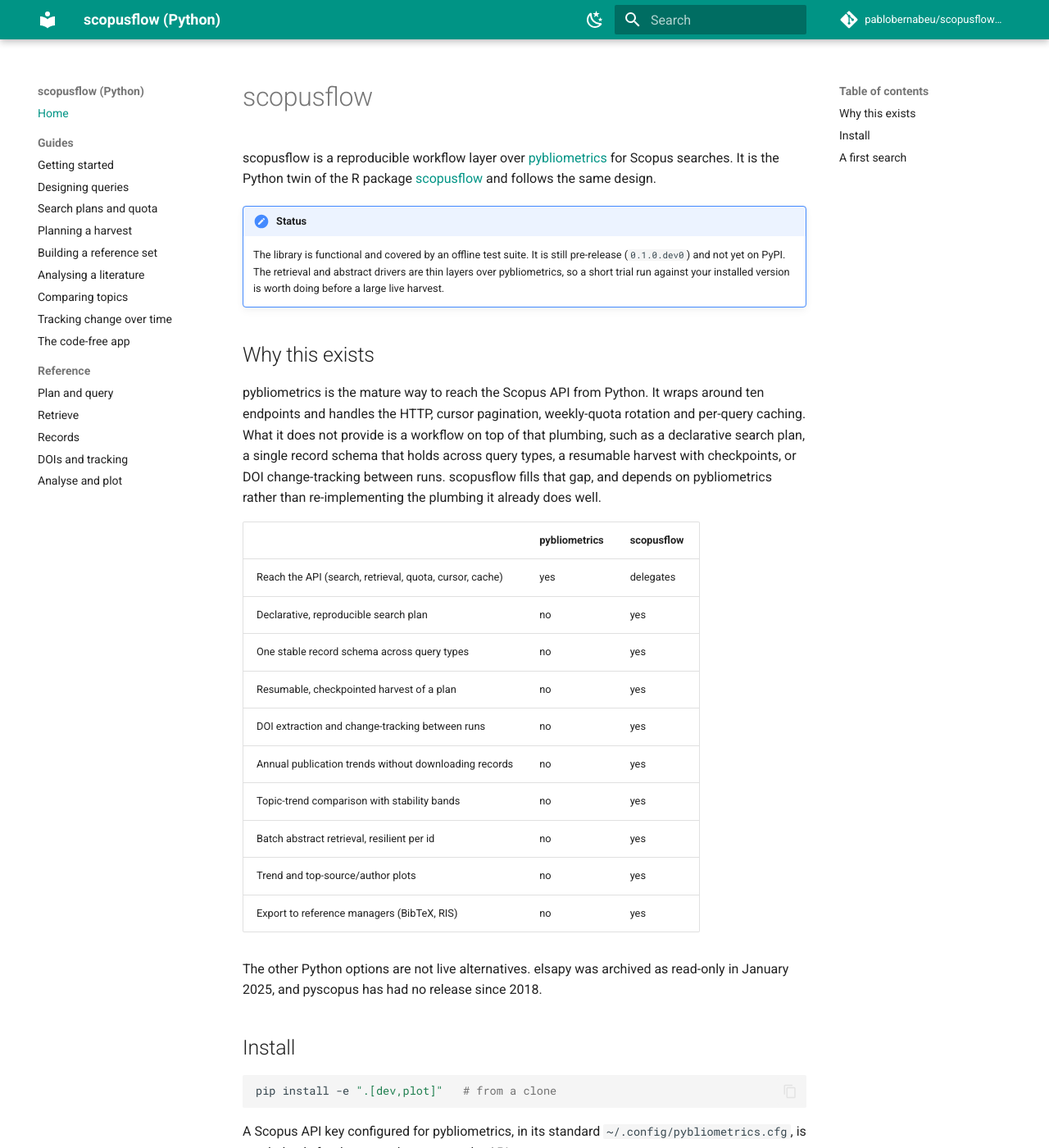
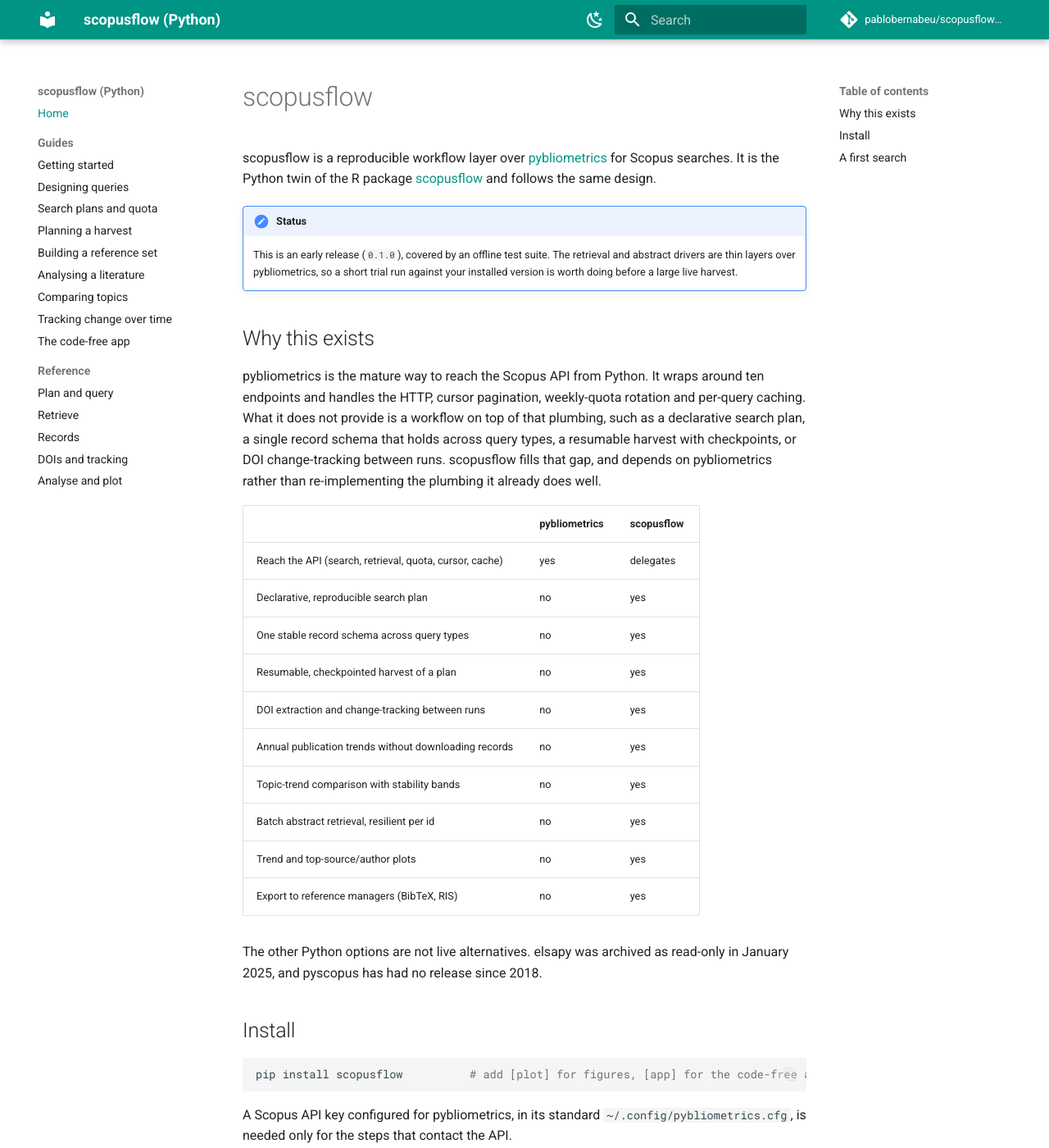
Before and after one commit to pablobernabeu/scopusflow-py, an MkDocs documentation site: the page built from docs/index.md, in a window 1280 px wide and 1400 px high. Shown: the whole window at 82% size. Built offline with MkDocs 1.6.1 and Material for MkDocs 9.7.7, drawn with Linux system fonts in a browser that asks for light colours; comment, search, counter and statistics services are not loaded.

Commit message:
Release 0.1.0
Cut the first release. Drop the .dev0 suffix in pyproject and __version__, date
the changelog, add per-version Python classifiers (3.10 to 3.13), and update the
README and docs that described the package as a not-yet-published pre-release.
The honest "thin live driver, try a short run first" caveat stays.

The build, twine check and a clean-venv install of the wheel all pass; the name
is free on PyPI and TestPyPI.

Co-Authored-By: Claude Opus 4.8 <noreply@anthropic.com>

````diff
--- a/docs/index.md
+++ b/docs/index.md
@@ -3,7 +3,7 @@
 scopusflow is a reproducible workflow layer over [pybliometrics](https://pybliometrics.readthedocs.io) for Scopus searches. It is the Python twin of the R package [scopusflow](https://pablobernabeu.github.io/scopusflow/) and follows the same design.
 
 !!! note "Status"
-    The library is functional and covered by an offline test suite. It is still pre-release (`0.1.0.dev0`) and not yet on PyPI. The retrieval and abstract drivers are thin layers over pybliometrics, so a short trial run against your installed version is worth doing before a large live harvest.
+    This is an early release (`0.1.0`), covered by an offline test suite. The retrieval and abstract drivers are thin layers over pybliometrics, so a short trial run against your installed version is worth doing before a large live harvest.
 
 ## Why this exists
 
@@ -27,7 +27,7 @@ The other Python options are not live alternatives. elsapy was archived as read-
 ## Install
 
 ```bash
-pip install -e ".[dev,plot]"   # from a clone
+pip install scopusflow          # add [plot] for figures, [app] for the code-free app
 ```
 
 A Scopus API key configured for pybliometrics, in its standard `~/.config/pybliometrics.cfg`, is needed only for the steps that contact the API.
--- a/pyproject.toml
+++ b/pyproject.toml
@@ -4,7 +4,7 @@ build-backend = "hatchling.build"
 
 [project]
 name = "scopusflow"
-version = "0.1.0.dev0"
+version = "0.1.0"
 description = "A reproducible workflow layer over pybliometrics for Scopus searches"
 readme = "README.md"
 requires-python = ">=3.10"
@@ -16,6 +16,10 @@ classifiers = [
     "Intended Audience :: Science/Research",
     "License :: OSI Approved :: MIT License",
     "Programming Language :: Python :: 3",
+    "Programming Language :: Python :: 3.10",
+    "Programming Language :: Python :: 3.11",
+    "Programming Language :: Python :: 3.12",
+    "Programming Language :: Python :: 3.13",
     "Topic :: Scientific/Engineering :: Information Analysis",
 ]
 dependencies = [
--- a/src/scopusflow/__init__.py
+++ b/src/scopusflow/__init__.py
@@ -19,7 +19,7 @@ from .query import FIELD_TAGS, scopus_query, wrap_field
 from .records import RECORD_COLUMNS, to_records, top
 from .trend import scopus_trend, year_counts
 
-__version__ = "0.1.0.dev0"
+__version__ = "0.1.0"
 
 __all__ = [
     "SearchPlan",
````
Also changed, not shown: CHANGELOG.md (+3 -3 lines), README.md (+3 -3 lines).
